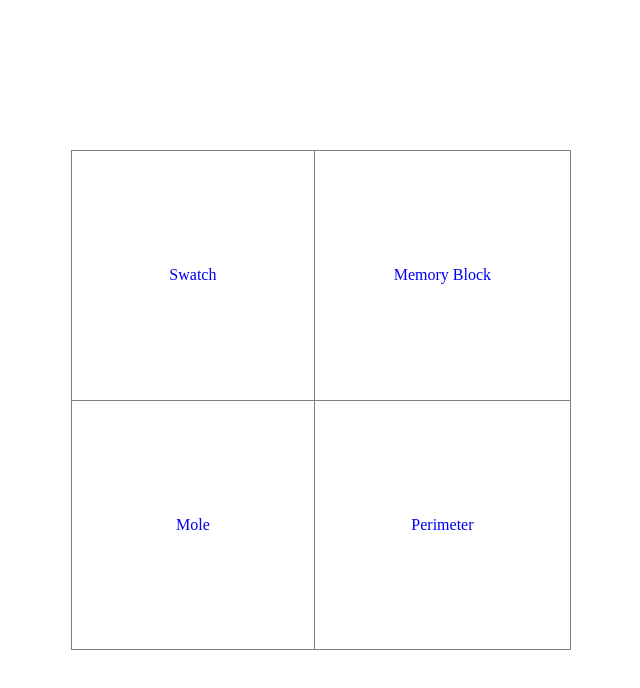
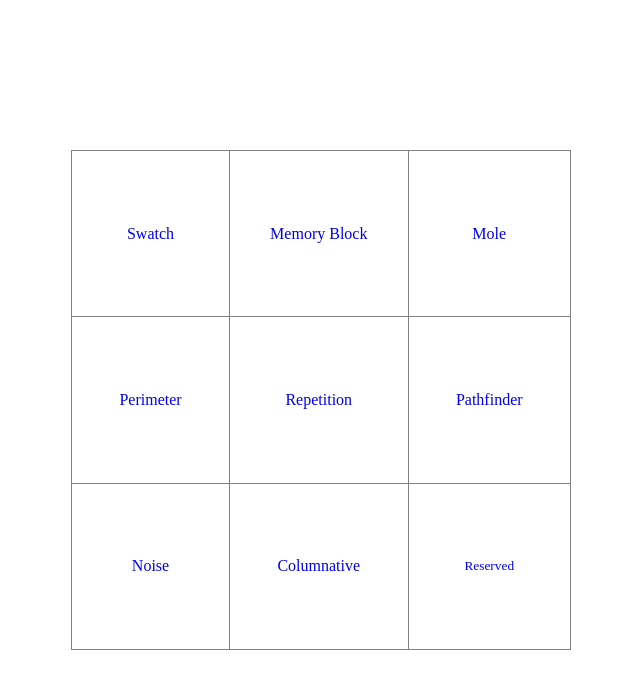
Before and after one commit to Quozzo/the-square, a React (Create React App) app: page / in a window 1280 px wide. Shown: the top 688 px of the page, without its empty margins (319-959 px from the left). Built offline with nearby package versions, Linux system fonts and the light colour scheme.

Commit message:
Updated the GUI

```diff
--- a/src/Manager.js
+++ b/src/Manager.js
@@ -42,8 +42,9 @@ class Menu extends Component {
             <div className="square main-menu">
                 <table>
                     <tbody>
-                        <tr><td><Link to={`./Swatch`}>Swatch</Link></td><td><Link to="./MemoryBlock">Memory Block</Link></td></tr>
-                        <tr><td><Link to="./Mole">Mole</Link></td><td><Link to="./Perimeter">Perimeter</Link></td></tr>
+                        <tr><td><Link to={`./Swatch`}>Swatch</Link></td><td><Link to="./MemoryBlock">Memory Block</Link></td><td><Link to="./Mole">Mole</Link></td></tr>
+                        <tr><td><Link to="./Perimeter">Perimeter</Link></td><td><Link to="./Repetition">Repetition</Link></td><td><Link to="./Pathfinder">Pathfinder</Link></td></tr>
+                        <tr><td><Link to="./Noise">Noise</Link></td><td><Link to="./Columnative">Columnative</Link></td><td><Link to="./#"><small>Reserved</small></Link></td></tr>
                     </tbody>
                 </table>
             </div>
```
